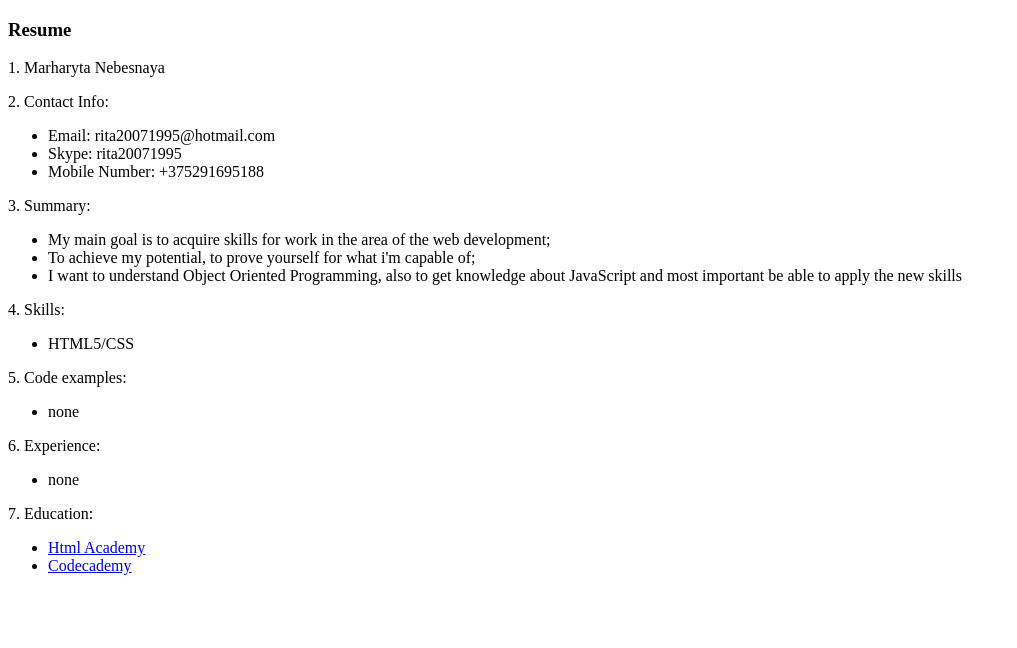
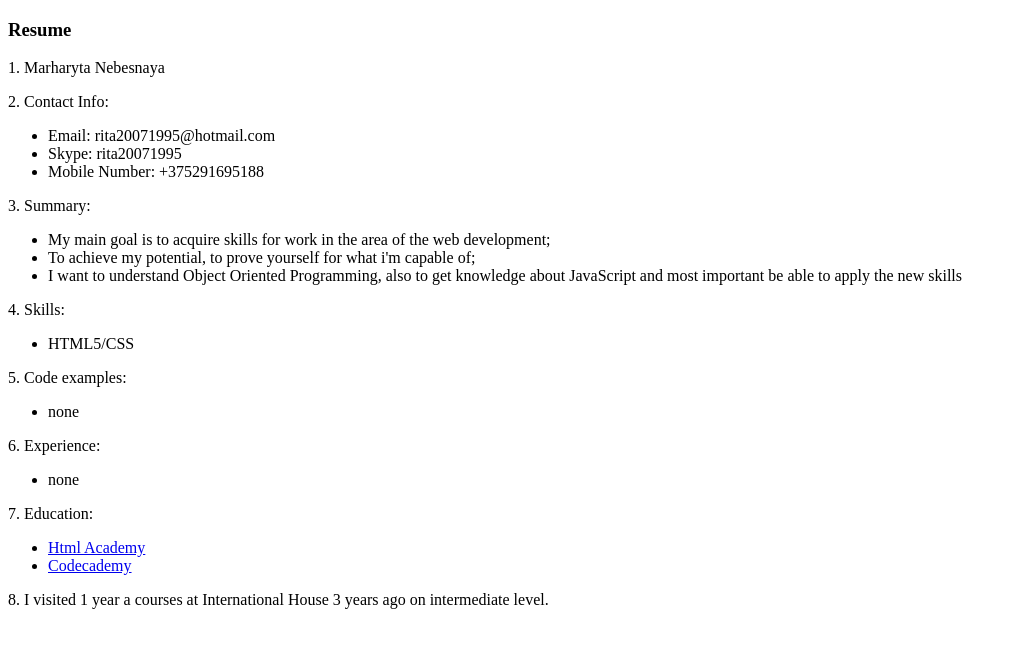
Before and after one commit to ritaheav/rsschool-cv, a plain HTML site: page index.html in a window 1280 px wide. Shown: the whole page, without its empty margins (0-1017 px from the left). Drawn offline with Linux system fonts and the light colour scheme.

Commit message:
docs: add english level html

```diff
--- a/index.html
+++ b/index.html
@@ -41,11 +41,12 @@
             </ul>
         </p>
         <p>7. Education:
-<ul>
-    <li><a href="https://htmlacademy.ru/profile/id1181493">Html Academy</a></li>
-    <li><a href="https://www.codecademy.com/profiles/ritaheav">Codecademy</a></li>
-</ul>
+            <ul>
+                <li><a href="https://htmlacademy.ru/profile/id1181493">Html Academy</a></li>
+                <li><a href="https://www.codecademy.com/profiles/ritaheav">Codecademy</a></li>
+            </ul>
         </p>
+        <p>8. I visited 1 year a courses at International House 3 years ago on intermediate level.</p>
     </main>
 </body>
 </html>
```
